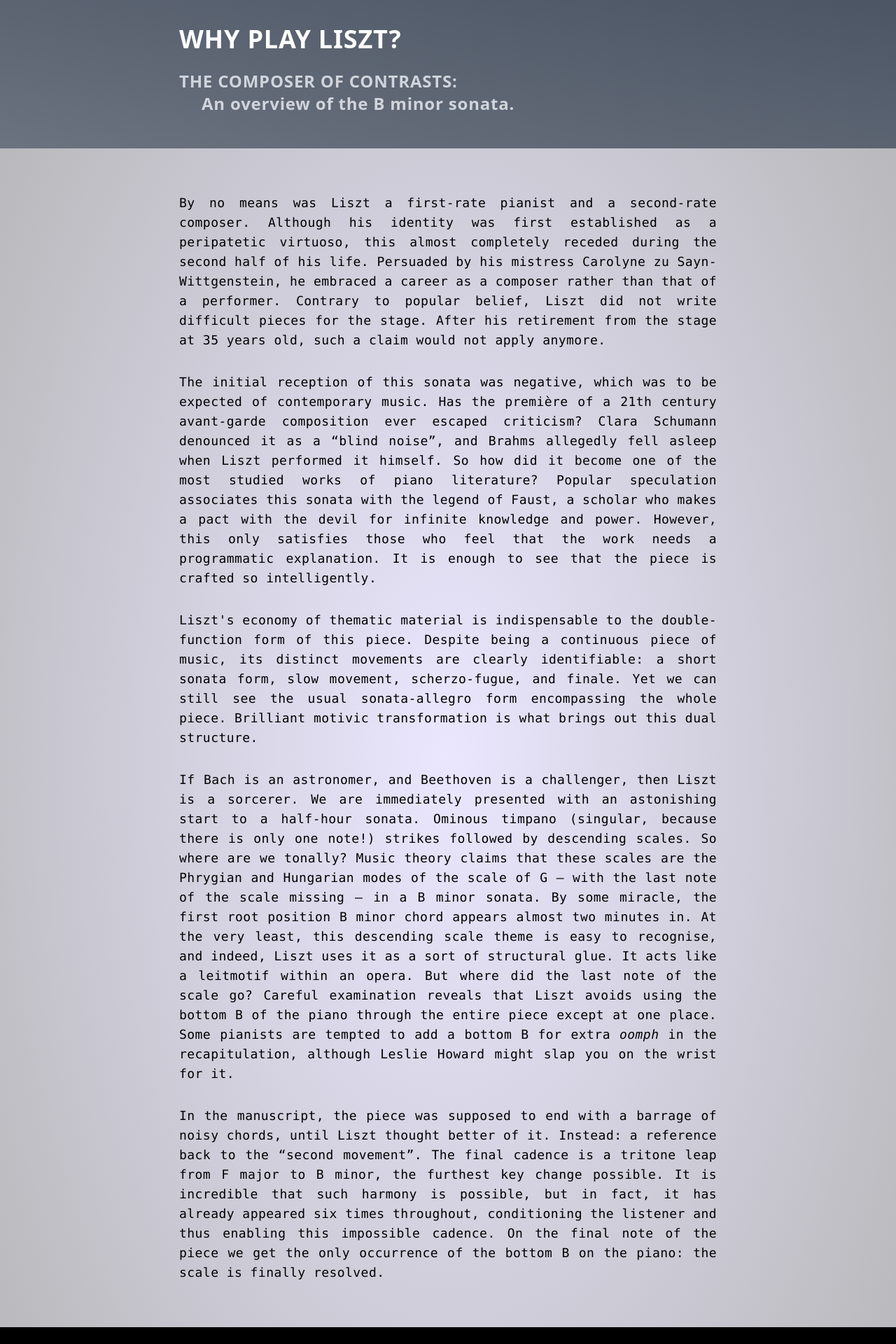
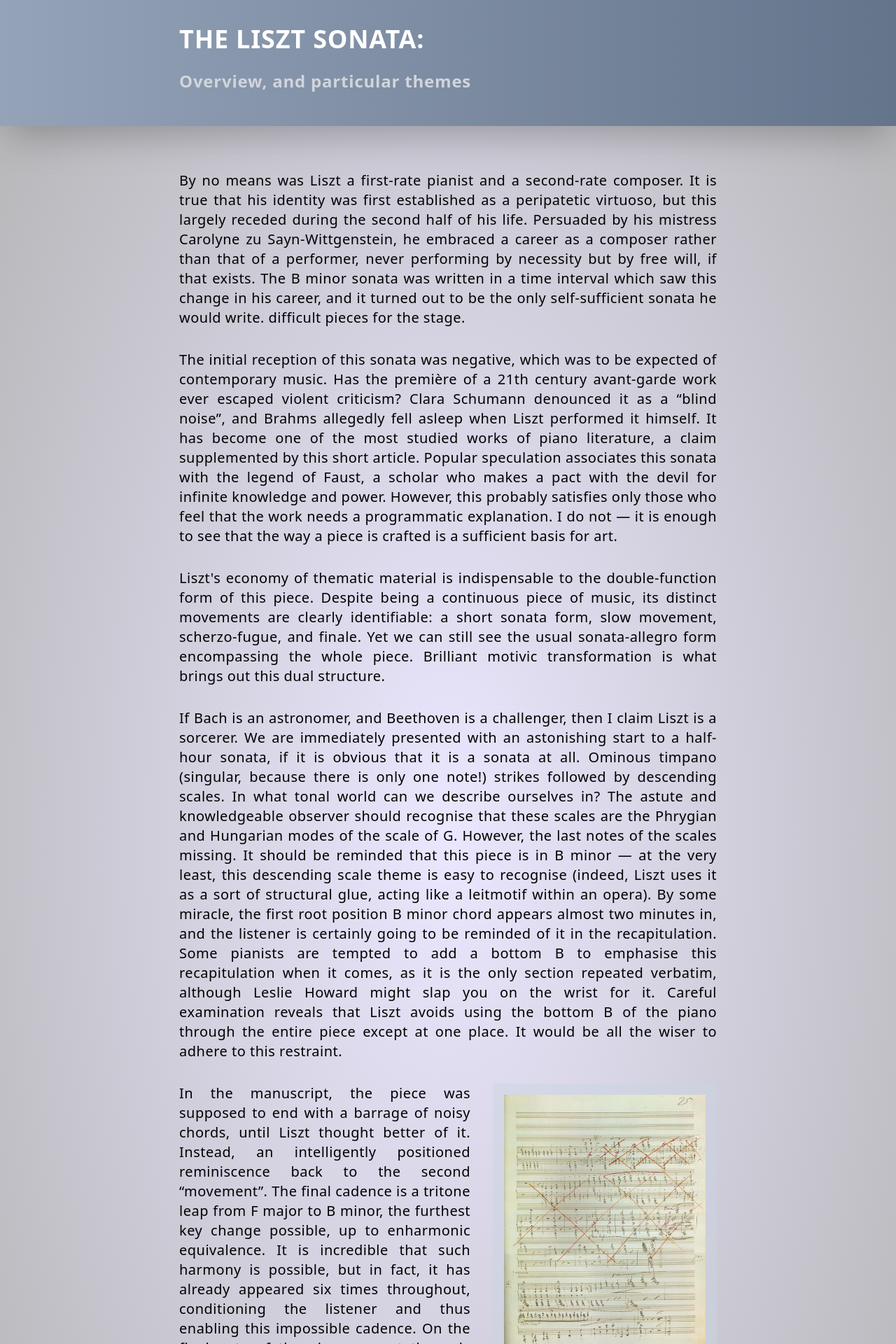
Before and after one commit to IntGrah/tabula-musica, a Next.js app: page /liszt in a window 1280 px wide. Shown: the part 100-2020 px from the top of the page at 70% size. Built offline with nearby package versions, Linux system fonts and the light colour scheme.

Commit message:
Funny stuff added

```diff
--- a/app/articles/article.tsx
+++ b/app/articles/article.tsx
@@ -4,9 +4,8 @@ import Link from "next/link";
 const dateTimeFormatOptions: Intl.DateTimeFormatOptions = {
   day: "numeric",
   month: "short",
-  year: "numeric"
+  year: "numeric",
 };
-
 
 interface ArticleProps {
   href: string;
@@ -14,6 +13,7 @@ interface ArticleProps {
   alt: string;
   title: React.ReactNode;
   subtitle: React.ReactNode;
+  children: React.ReactNode;
   date: Date;
 }
 
@@ -23,23 +23,25 @@ export default function Article({
   alt,
   title,
   subtitle,
+  children,
   date,
 }: ArticleProps) {
   return (
-    <Link className="flex w-auto h-96 md:my-8 group" href={href}>
-      <div className="max-w-96 overflow-hidden">
+    <Link className="flex h-96 md:my-8 group" href={href}>
+      <div className="w-[42rem] overflow-hidden">
         <Image
-          className="h-full object-cover transition-transform duration-500 ease-out group-hover:scale-105"
+          className="size-full object-cover transition-transform duration-500 ease-out group-hover:scale-105"
           src={src}
           alt={alt}
         />
       </div>
-      <div className="relative max-xl:w-full min-w-72 xl:max-w-2xl xl:rounded-r-3xl p-8 font-bold tracking-wider bg-gradient-to-bl from-gray-600 to-gray-500">
-        <h1 className="py-2 text-3xl sm:text-4xl text-white uppercase decoration-2 hover:underline">
+      <div className="relative min-w-72 xl:max-w-2xl p-8 font-bold tracking-wider bg-gradient-to-bl from-teal-900 to-teal-950">
+        <h1 className="py-2 text-3xl sm:text-4xl text-white uppercase decoration-2 group-hover:underline">
           {title}
         </h1>
-        <h2 className="py-4 text-lg sm:text-2xl text-gray-300">{subtitle}</h2>
-        <div className="sm:text-lg text-white font-mono tracking-wide overflow-ellipsis">
+        <h2 className="py-2 text-lg sm:text-2xl text-gray-300">{subtitle}</h2>
+        <div className="py-4 sm:text-lg tracking-wide">
+          <p className="text-gray-300">{children}</p>
           <time
             className="absolute bottom-4 text-gray-400 font-mono uppercase tracking-wider"
             dateTime={date.toISOString()}
--- a/app/articles/articles.tsx
+++ b/app/articles/articles.tsx
@@ -3,7 +3,7 @@ import Liszt from "./liszt";
 
 export default function Articles() {
   return (
-    <div className="md:py-4 bg-gradient-to-r from-gray-500 to-gray-400 shadow-2xl">
+    <div className="md:py-4 bg-gradient-to-r from-slate-600 to-slate-700 shadow-2xl">
       <Liszt />
       {/* <Chopin /> */}
     </div>
--- a/app/articles/chopin.tsx
+++ b/app/articles/chopin.tsx
@@ -15,6 +15,11 @@ export default function Chopin() {
         </>
       }
       date={new Date(2024, 0, 22)}
-    />
+    >
+      Lorem ipsum dolor sit amet consectetur adipisicing elit. Vel sapiente quod
+      tenetur facere natus architecto. Amet voluptates, vitae eveniet
+      exercitationem quae officia odio asperiores, quos id reprehenderit eos
+      dignissimos sequi?
+    </Article>
   );
 }
--- a/app/articles/liszt.tsx
+++ b/app/articles/liszt.tsx
@@ -1,20 +1,17 @@
 import Article from "./article";
-import LisztPortrait from "/public/liszt-portrait.jpg";
+import LisztSonataOpening from "/public/liszt-sonata-opening.jpg";
 
 export default function Liszt() {
   return (
     <Article
       href="/liszt"
-      src={LisztPortrait}
-      alt="Portrait of Franz Liszt"
-      title="Why play Liszt?"
-      subtitle={
-        <>
-          <p className="uppercase">The composer of contrasts:</p>
-          <p className="md:ml-8">An overview of the B minor sonata.</p>
-        </>
-      }
+      src={LisztSonataOpening}
+      alt="Manuscript of opening of Liszt Sonata"
+      title={<p>The Liszt Sonata:</p>}
+      subtitle={<p>Overview, and particular themes</p>}
       date={new Date(2023, 11, 28)}
-    />
+    >
+      A short account on both ends of the Sonata in B minor.
+    </Article>
   );
 }
--- a/app/liszt/page.tsx
+++ b/app/liszt/page.tsx
@@ -1,41 +1,45 @@
 import Footer from "../ui/footer";
+import Image from "next/image";
+import LisztSonata from "/public/liszt-sonata.jpg";
 
 export default function LisztPage() {
   return (
     <>
       <div>
-        <div className="px-4 sm:px-8 md:px-16 lg:px-32 xl:px-64 2xl:px-96 py-8 font-bold tracking-wider bg-gradient-to-bl from-gray-600 to-gray-500">
+        <div className="px-4 sm:px-8 md:px-16 lg:px-32 xl:px-64 2xl:px-96 py-8 font-bold tracking-wider bg-gradient-to-r from-slate-400 to-slate-500 shadow-2xl">
           <h1 className="py-2 text-4xl text-white uppercase decoration-2 hover:underline">
-            Why play Liszt?
+            The Liszt Sonata:
           </h1>
           <div className="py-4 text-2xl text-gray-300">
-            <p className="uppercase">The composer of contrasts:</p>
-            <p className="ml-8">An overview of the B minor sonata.</p>
+            <p>Overview, and particular themes</p>
           </div>
         </div>
-        <div className="flex flex-col gap-8 px-4 sm:px-8 md:px-16 lg:px-32 xl:px-64 2xl:px-96 py-12 lg:py-16 sm:text-lg font-mono tracking-wide text-justify">
+        <div className="flex flex-col gap-8 px-4 sm:px-8 md:px-16 lg:px-32 xl:px-64 2xl:px-96 py-12 lg:py-16 sm:text-lg md:text-xl tracking-wide text-justify">
           <p>
             By no means was Liszt a first-rate pianist and a second-rate
-            composer. Although his identity was first established as a
-            peripatetic virtuoso, this almost completely receded during the
-            second half of his life. Persuaded by his mistress Carolyne zu
+            composer. It is true that his identity was first established as a
+            peripatetic virtuoso, but this largely receded during the second
+            half of his life. Persuaded by his mistress Carolyne zu
             Sayn-Wittgenstein, he embraced a career as a composer rather than
-            that of a performer. Contrary to popular belief, Liszt did not write
-            difficult pieces for the stage. After his retirement from the stage
-            at 35 years old, such a claim would not apply anymore.
+            that of a performer, never performing by necessity but by free will,
+            if that exists. The B minor sonata was written in a time interval
+            which saw this change in his career, and it turned out to be the
+            only self-sufficient sonata he would write. difficult pieces for the
+            stage.
           </p>
           <p>
             The initial reception of this sonata was negative, which was to be
             expected of contemporary music. Has the première of a 21th century
-            avant-garde composition ever escaped criticism? Clara Schumann
+            avant-garde work ever escaped violent criticism? Clara Schumann
             denounced it as a <q>blind noise</q>, and Brahms allegedly fell
-            asleep when Liszt performed it himself. So how did it become one of
-            the most studied works of piano literature? Popular speculation
-            associates this sonata with the legend of Faust, a scholar who makes
-            a pact with the devil for infinite knowledge and power. However,
-            this only satisfies those who feel that the work needs a
-            programmatic explanation. It is enough to see that the piece is
-            crafted so intelligently.
+            asleep when Liszt performed it himself. It has become one of the
+            most studied works of piano literature, a claim supplemented by this
+            short article. Popular speculation associates this sonata with the
+            legend of Faust, a scholar who makes a pact with the devil for
+            infinite knowledge and power. However, this probably satisfies only
+            those who feel that the work needs a programmatic explanation. I do
+            not &mdash; it is enough to see that the way a piece is crafted is a
+            sufficient basis for art.
           </p>
           <p>
             Liszt&apos;s economy of thematic material is indispensable to the
@@ -47,33 +51,46 @@ export default function LisztPage() {
             structure.
           </p>
           <p>
-            If Bach is an astronomer, and Beethoven is a challenger, then Liszt
-            is a sorcerer. We are immediately presented with an astonishing
-            start to a half-hour sonata. Ominous timpano (singular, because
-            there is only one note!) strikes followed by descending scales. So
-            where are we tonally? Music theory claims that these scales are the
-            Phrygian and Hungarian modes of the scale of G &mdash; with the last
-            note of the scale missing &mdash; in a B minor sonata. By some
-            miracle, the first root position B minor chord appears almost two
-            minutes in. At the very least, this descending scale theme is easy
-            to recognise, and indeed, Liszt uses it as a sort of structural
-            glue. It acts like a leitmotif within an opera. But where did the
-            last note of the scale go? Careful examination reveals that Liszt
-            avoids using the bottom B of the piano through the entire piece
-            except at one place. Some pianists are tempted to add a bottom B for
-            extra <i>oomph</i> in the recapitulation, although Leslie Howard
-            might slap you on the wrist for it.
+            If Bach is an astronomer, and Beethoven is a challenger, then I
+            claim Liszt is a sorcerer. We are immediately presented with an
+            astonishing start to a half-hour sonata, if it is obvious that it is
+            a sonata at all. Ominous timpano (singular, because there is only
+            one note!) strikes followed by descending scales. In what tonal
+            world can we describe ourselves in? The astute and knowledgeable
+            observer should recognise that these scales are the Phrygian and
+            Hungarian modes of the scale of G. However, the last notes of the
+            scales missing. It should be reminded that this piece is in B minor
+            &mdash; at the very least, this descending scale theme is easy to
+            recognise (indeed, Liszt uses it as a sort of structural glue,
+            acting like a leitmotif within an opera). By some miracle, the first
+            root position B minor chord appears almost two minutes in, and the
+            listener is certainly going to be reminded of it in the
+            recapitulation. Some pianists are tempted to add a bottom B to
+            emphasise this recapitulation when it comes, as it is the only
+            section repeated verbatim, although Leslie Howard might slap you on
+            the wrist for it. Careful examination reveals that Liszt avoids
+            using the bottom B of the piano through the entire piece except at
+            one place. It would be all the wiser to adhere to this restraint.
           </p>
           <p>
+            <div className="ml-8 mb-4 p-4 w-full sm:w-80 float-right bg-slate-300/50">
+              <Image
+                className="w-full max-w-96"
+                src={LisztSonata}
+                alt="Manuscript of Liszt Sonata"
+              />
+            </div>
             In the manuscript, the piece was supposed to end with a barrage of
-            noisy chords, until Liszt thought better of it. Instead: a reference
-            back to the <q>second movement</q>. The final cadence is a tritone
-            leap from F major to B minor, the furthest key change possible. It
-            is incredible that such harmony is possible, but in fact, it has
-            already appeared six times throughout, conditioning the listener and
-            thus enabling this impossible cadence. On the final note of the
-            piece we get the only occurrence of the bottom B on the piano: the
-            scale is finally resolved.
+            noisy chords, until Liszt thought better of it. Instead, an
+            intelligently positioned reminiscence back to the second{" "}
+            <q>movement</q>. The final cadence is a tritone leap from F major to
+            B minor, the furthest key change possible, up to enharmonic
+            equivalence. It is incredible that such harmony is possible, but in
+            fact, it has already appeared six times throughout, conditioning the
+            listener and thus enabling this impossible cadence. On the final
+            note of the piece we get the only occurrence of the bottom B on the
+            piano: a conclusive resolution of this scalic theme, which finally
+            completes the 8 note scale.
           </p>
         </div>
       </div>
--- a/app/page.tsx
+++ b/app/page.tsx
@@ -1,5 +1,6 @@
 import Image from "next/image";
 import DieKunstDerFuge from "/public/die-kunst-der-fuge.jpg";
+import TrinityCollege from "/public/trinity-college.jpg";
 import Articles from "./articles/articles";
 import SectionHeader from "./ui/sectionHeader";
 import About from "./ui/about";
@@ -26,13 +27,30 @@ export default function HomePage() {
         <SectionHeader id="events">Events</SectionHeader>
       </div>
       <Events />
-      <div className="relative h-96">
+      <div className="relative h-72">
         <SectionHeader id="articles">Articles</SectionHeader>
       </div>
       <Articles />
-      <div className="h-96"></div>
+      <div className="relative h-72">
+        <span className="absolute top-24 right-24 p-4 text-center text-lg font-mono text-gray-800">
+          <q>
+            Hang on tight, I may have
+            <br />
+            a solution to a problem that
+            <br />I have imposed on you myself!
+          </q>
+        </span>
+      </div>
       <About />
       <div className="relative h-96">
+        <Image
+          className="size-full -z-10 object-cover opacity-20"
+          src={TrinityCollege}
+          alt="Trinity College, Cambridge"
+        />
+        <span className="absolute top-8 left-8 p-4 text-center font-mono text-gray-600">
+          I crow, I see, I forget.
+        </span>
         <SectionHeader id="contact">Contact</SectionHeader>
       </div>
       <Footer />
--- a/app/ui/about.tsx
+++ b/app/ui/about.tsx
@@ -1,30 +1,37 @@
 export default function About() {
   return (
     <div id="about" className="py-8 md:py-16 bg-black text-white">
-      <h1 className="py-4 text-center text-6xl md:text-8xl font-mono bold uppercase tracking-wider">
+      <h1 className="py-4 text-center text-2xl md:text-3xl font-mono bold uppercase tracking-wider">
         About
       </h1>
-      <h2 className="py-4 text-center text-3xl md:text-4xl font-mono bold uppercase tracking-wider">
-        This site is work in progress.
-      </h2>
       <div className="px-4 sm:px-8 md:px-16 lg:px-48 xl:px-96 text-center text-base sm:text-lg md:text-xl font-mono">
         <p className="py-4">
-          Lorem ipsum dolor sit amet consectetur adipisicing elit. Voluptatem
-          odio possimus nobis maxime eaque, optio vitae. Eos quae fuga, impedit
-          perspiciatis dolore expedita rerum dolorem dolorum repudiandae
-          doloremque aliquid a. Lorem ipsum dolor sit amet, consectetur
-          adipisicing elit. Soluta, ex dolor. Ducimus beatae corporis
-          consequuntur, mollitia architecto ipsum culpa tenetur officia
-          dignissimos id dolores incidunt molestias sapiente quis! At, nesciunt.
+          I (the author of the page) am a Computer Science undergraduate at the
+          University of Cambridge, which is an awkward position to be in, as I
+          had studied music full time up until then. My interests primarily lie
+          in the intersection of computer algorithms and music, and a majority
+          would say that these are mutually exclusive subjects. But actually
+          there are plenty of things you can discover in this weird conjunction
+          of specialisms. In the future I may publicise a few projects on this
+          page, which include, but are not limited to: artificial intelligence
+          aided musical composition, harmonic and structural analysis, and
+          feature guided interpolation.
         </p>
+        <h1 className="py-4 text-center text-2xl md:text-3xl font-mono bold uppercase tracking-wider">
+          Good to know
+        </h1>
         <p className="py-4">
-          Lorem ipsum dolor sit, amet consectetur adipisicing elit. Rerum at
-          quaerat autem deserunt. Laborum, veniam earum quae possimus aspernatur
-          eveniet fuga nemo soluta commodi distinctio obcaecati ipsam, et
-          recusandae dolorem? Lorem ipsum dolor sit, amet consectetur
-          adipisicing elit. Doloremque expedita exercitationem nemo, quod ea
-          quam unde. Sed quo quisquam tempora tempore ab possimus harum officiis
-          eaque modi ipsum, reprehenderit deleniti!
+          <q className="italic">
+            Any recommendations of Jazz music must be well grounded, or will
+            simply not be entertained. Nor will anything related to popular
+            music, specifically, simplistic rubbish which is the product of the
+            capitalisation and industrialisation of music. Faith only has done
+            justice to its place in art and even then, we should have grown out
+            of it. The fundamental motivation for experimentation should never
+            be a desire to produce works that are unconventional. Philosophical
+            nihilism isn&apos;t exactly fun, but does it really matter if it
+            isn't?
+          </q>
         </p>
       </div>
     </div>
--- a/app/ui/footer.tsx
+++ b/app/ui/footer.tsx
@@ -3,12 +3,16 @@ export default function Footer() {
     <div className="py-8 md:py-16 bg-black">
       <div className="flex flex-col gap-8 px-4 sm:px-8 md:px-16 lg:px-48 xl:px-96 text-center text-lg md:text-xl text-white font-mono">
         <p>
-          If you would like any changes to be made to this page, please email{" "}
-          <a className="underline" href="mailto:jc2483@cam.ac.uk?subject=Event">
-            jc2483@cam.ac.uk
+          Edits tend to be personal, but if compelled, send to{" "}
+          <a className="underline" href="mailto:i@intgrah.com">
+            i@intgrah.com
           </a>
         </p>
-        <p>Please report any bugs or errors.</p>
+        <p>
+          In spite of declarative libraries, bugs exist.
+          <br />
+          Do not contact me about these.
+        </p>
         <hr />
         <p>© 2024 Jeremy Chen.</p>
       </div>
--- a/app/ui/quote.tsx
+++ b/app/ui/quote.tsx
@@ -1,9 +1,15 @@
 export default function Quote() {
   return (
-    <q className="absolute top-24 right-8 md:right-24 p-4 text-balance md:text-lg font-mono text-gray-800">
-      After this, what is
+    <span className="absolute top-24 right-8 md:right-24 p-4 text-center md:text-lg font-mono text-gray-800">
+      <q>
+        After this, what is
+        <br />
+        left for us to write?
+        <br />
+        Is it Jazz?
+      </q>
       <br />
-      left for us to write?
-    </q>
+      &mdash; Not Schubert
+    </span>
   );
 }
--- a/app/ui/sectionHeader.tsx
+++ b/app/ui/sectionHeader.tsx
@@ -7,7 +7,7 @@ export default function SectionHeader({ id, children }: SectionHeaderProps) {
   return (
     <h1
       id={id}
-      className="absolute bottom-0 w-full p-8 text-center text-5xl md:text-6xl font-mono uppercase tracking-widest text-gray-500/50"
+      className="absolute bottom-0 w-full p-8 text-center text-5xl md:text-6xl font-mono uppercase tracking-widest text-gray-500/90"
     >
       {children}
     </h1>
```
Also changed, not shown: public/liszt-sonata-opening.jpg (added), public/trinity-college.jpg (added).
